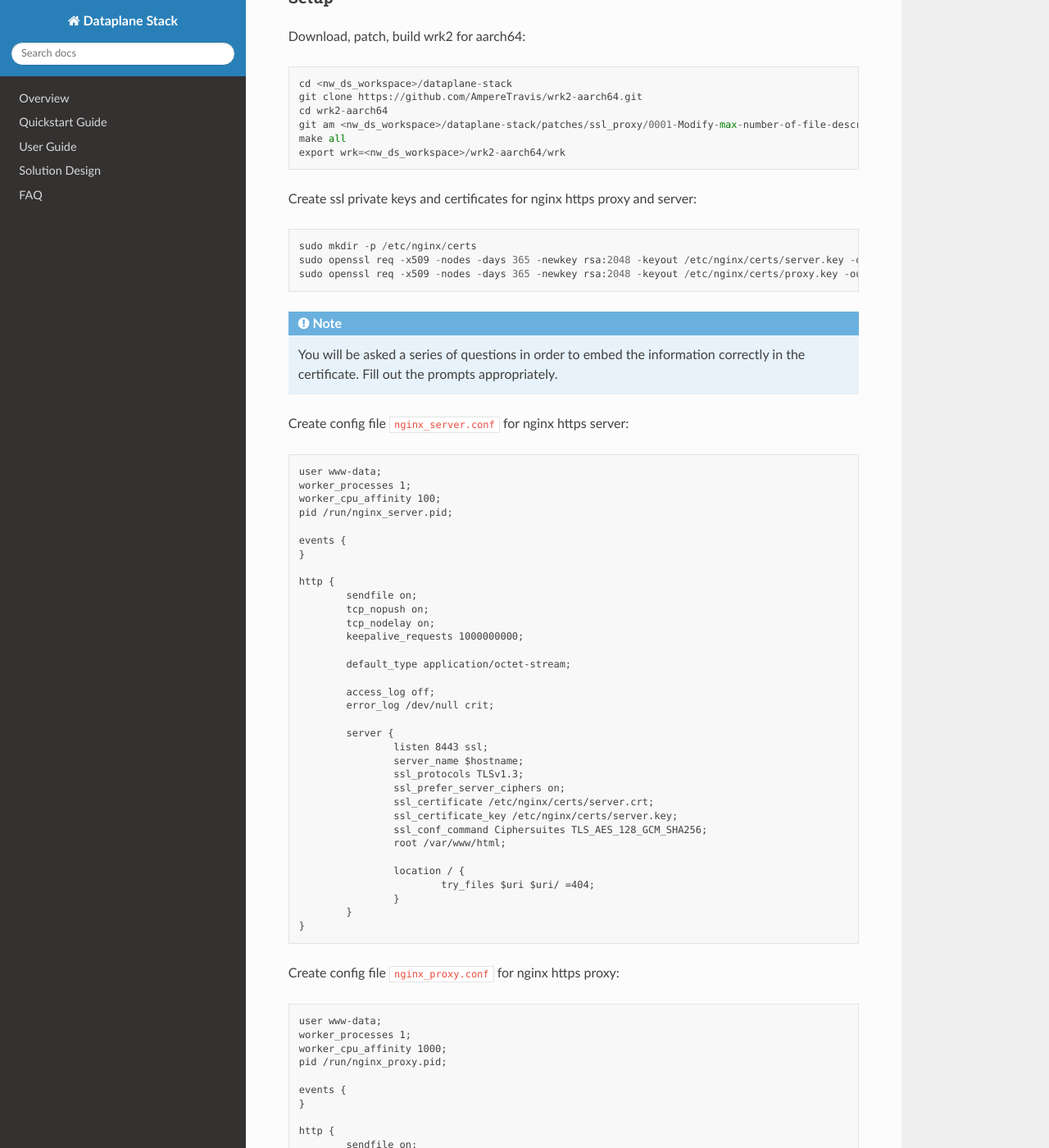
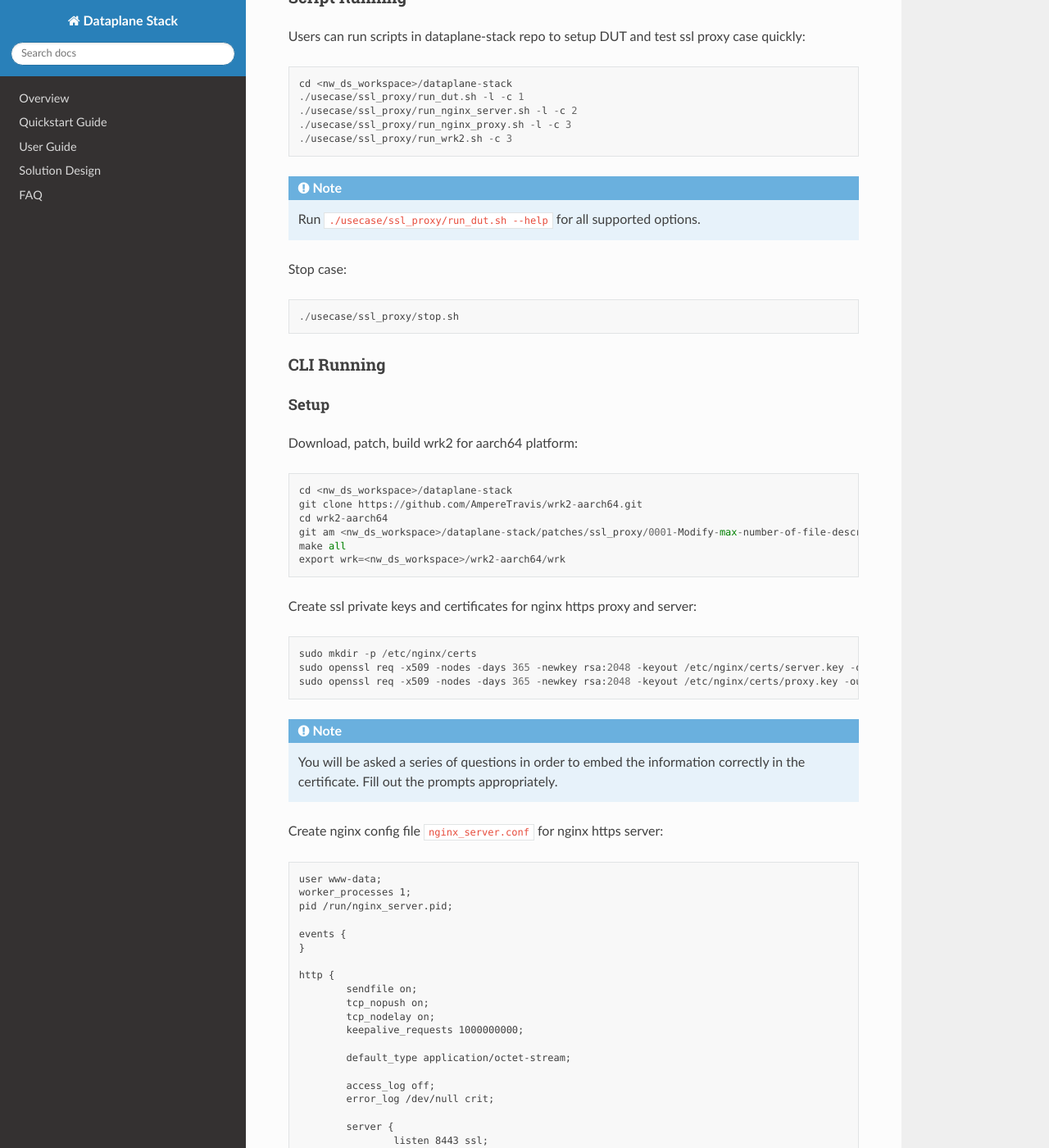
Before and after one commit to Yefeng-Lin/dataplane-stack_doc, a Sphinx documentation site: the page built from doc/user_guide/ssl_proxy.rst, in a window 1280 px wide and 1400 px high, scrolled down 1808 px. Shown: the whole window at 82% size. Built offline with Sphinx 7.4.7 and the Read the Docs theme 2.0.0, drawn with Linux system fonts in a browser that asks for light colours; some of the changed text lies outside the part shown.

Commit message:
Update ssl proxy doc

```diff
--- a/doc/user_guide/ssl_proxy.rst
+++ b/doc/user_guide/ssl_proxy.rst
@@ -62,10 +62,31 @@ Loopback Connection
    :align: center
    :width: 800
 
+Script Running
+==============
+
+Users can run scripts in dataplane-stack repo to setup DUT and test ssl proxy case quickly::
+
+        cd <nw_ds_workspace>/dataplane-stack
+        ./usecase/ssl_proxy/run_dut.sh -l -c 1
+        ./usecase/ssl_proxy/run_nginx_server.sh -l -c 2
+        ./usecase/ssl_proxy/run_nginx_proxy.sh -l -c 3
+        ./usecase/ssl_proxy/run_wrk2.sh -c 3
+
+.. note::
+        Run ``./usecase/ssl_proxy/run_dut.sh --help`` for all supported options.
+
+Stop case::
+
+        ./usecase/ssl_proxy/stop.sh
+
+CLI Running
+===========
+
 Setup
 ~~~~~
 
-Download, patch, build wrk2 for aarch64::
+Download, patch, build wrk2 for aarch64 platform::
 
         cd <nw_ds_workspace>/dataplane-stack
         git clone https://github.com/AmpereTravis/wrk2-aarch64.git
@@ -85,11 +106,10 @@ Create ssl private keys and certificates for nginx https proxy and server::
         You will be asked a series of questions in order to embed the information
         correctly in the certificate. Fill out the prompts appropriately.
 
-Create config file ``nginx_server.conf`` for nginx https server::
+Create nginx config file ``nginx_server.conf`` for nginx https server::
 
         user www-data;
         worker_processes 1;
-        worker_cpu_affinity 100;
         pid /run/nginx_server.pid;
 
         events {
@@ -122,11 +142,10 @@ Create config file ``nginx_server.conf`` for nginx https server::
                 }
         }
 
-Create config file ``nginx_proxy.conf`` for nginx https proxy::
+Create nginx config file ``nginx_proxy.conf`` for nginx https proxy::
 
         user www-data;
         worker_processes 1;
-        worker_cpu_affinity 1000;
         pid /run/nginx_proxy.pid;
 
         events {
@@ -225,43 +244,43 @@ Create VCL configuration files for wrk2 and nginx.
 - For nginx https server ``vcl_nginx_server.conf``::
 
         vcl {
-                heapsize 64M
-                segment-size 4000000000
-                add-segment-size 4000000000
-                rx-fifo-size 4000000
-                tx-fifo-size 4000000
-                namespace-id server
-                namespace-secret 1234
-                app-scope-global
-                app-socket-api /var/run/vpp/app_ns_sockets/server
+          heapsize 64M
+          segment-size 4000000000
+          add-segment-size 4000000000
+          rx-fifo-size 4000000
+          tx-fifo-size 4000000
+          namespace-id server
+          namespace-secret 1234
+          app-scope-global
+          app-socket-api /var/run/vpp/app_ns_sockets/server
         }
 
 - For nginx https proxy ``vcl_nginx_proxy.conf``::
 
         vcl {
-                heapsize 64M
-                segment-size 4000000000
-                add-segment-size 4000000000
-                rx-fifo-size 4000000
-                tx-fifo-size 4000000
-                namespace-id proxy
-                namespace-secret 1234
-                app-scope-global
-                app-socket-api /var/run/vpp/app_ns_sockets/proxy
+          heapsize 64M
+          segment-size 4000000000
+          add-segment-size 4000000000
+          rx-fifo-size 4000000
+          tx-fifo-size 4000000
+          namespace-id proxy
+          namespace-secret 1234
+          app-scope-global
+          app-socket-api /var/run/vpp/app_ns_sockets/proxy
         }
 
 - For wrk2 https client ``vcl_wrk2.conf``::
 
         vcl {
-                heapsize 64M
-                segment-size 4000000000
-                add-segment-size 4000000000
-                rx-fifo-size 4000000
-                tx-fifo-size 4000000
-                namespace-id client
-                namespace-secret 1234
-                app-scope-global
-                app-socket-api /var/run/vpp/app_ns_sockets/client
+          heapsize 64M
+          segment-size 4000000000
+          add-segment-size 4000000000
+          rx-fifo-size 4000000
+          tx-fifo-size 4000000
+          namespace-id client
+          namespace-secret 1234
+          app-scope-global
+          app-socket-api /var/run/vpp/app_ns_sockets/client
         }
 
 The above configure vcl to request 4MB receive and transmit fifo sizes and access
@@ -357,24 +376,20 @@ Kill nginx::
 RDMA Ethernet Connection
 ************************
 
-This section assumes the following setup:
+This section will create this setup:
 
 .. figure:: ../images/ssl_proxy_rdma.png
         :align: center
         :width: 800
 
-As shown, the Device Under Test (DUT) should have at least one NIC connected to the client machine.
-The DUT run iperf3 in server mode and the client machine run iperf3 in client mode.
+As shown, the DUT should have one NIC interface connected to the wrk2 https client,
+and another NIC interface connected to the nginx https server.
 
-Setup
-~~~~~
+Find out which DUT interfaces are connected with https client/server.
+``sudo ethtool --identify <interface>`` will typically blink a light on the NIC to help identify the
+physical port associated with the interface.
 
-Start vpp as a daemon with config parameters and define a variable with the vpp cli listen socket::
-
-        sudo ${vpp_binary} unix {cli-listen /run/vpp/cli.sock} cpu {main-core 1 workers 0} tcp {cc-algo cubic} session {enable use-app-socket-api}
-        export sockfile=/run/vpp/cli.sock
-
-Get interface name from lshw command::
+Get interface names ``enP1p1s0f0`` and ``enP1p1s0f1`` from ``lshw`` command::
 
         sudo lshw -c net -businfo
         Bus info          Device      Class      Description
@@ -383,22 +398,78 @@ Get interface name from lshw command::
         pci@0001:01:00.0  enP1p1s0f0  network    MT27800 Family [ConnectX-5]
         pci@0001:01:00.1  enP1p1s0f1  network    MT27800 Family [ConnectX-5]
 
-Select appropriate interface to create rdma interface and set ip address::
+Script Running
+==============
+
+On DUT run scripts in dataplane-stack repo to setup DUT and run nginx https proxy
+over VPP's host stack::
+
+        cd <nw_ds_workspace>/dataplane-stack
+        ./usecase/ssl_proxy/run_dut.sh -p enP1p1s0f0,enP1p1s0f1 -c 1,2
+        ./usecase/ssl_proxy/run_nginx_proxy.sh -p -c 3
+
+On https server machine run script in dataplane-stack repo to start nginx https server::
+
+        cd <nw_ds_workspace>/dataplane-stack
+        ./usecase/ssl_proxy/run_nginx_server.sh -p
+
+On https client machine download, build, and run wrk2 to test ssl proxy::
+
+        x86: git clone https://github.com/giltene/wrk2.git && cd wrk2
+        OR
+        aarch64: git clone https://github.com/AmpereTravis/wrk2-aarch64.git && cd wrk2-aarch64
+        make all
+        sudo taskset -c 1 ./wrk --rate 100000000 -t 1 -c 10 -d 60s https://172.16.1.1:8089/1kb"
+
+Stop case::
+
+        ./usecase/ssl_proxy/stop.sh
+
+CLI Running
+===========
+
+DUT Setup
+~~~~~~~~~
+
+Start vpp as a daemon with config parameters and declare a variable with the vpp cli socket::
+
+        sudo ${vpp_binary} unix {cli-listen /run/vpp/cli.sock} cpu {main-core 1 workers 0} tcp {cc-algo cubic} session {enable use-app-socket-api}
+        export sockfile="/run/vpp/cli.sock"
+
+Create rdma ethernet interfaces and set ip addresses::
 
         sudo ${vppctl_binary} -s ${sockfile} create interface rdma host-if enP1p1s0f0 name eth0
         sudo ${vppctl_binary} -s ${sockfile} set interface ip address eth0 1.1.1.2/30
         sudo ${vppctl_binary} -s ${sockfile} set interface state eth0 up
+        sudo ${vppctl_binary} -s ${sockfile} create interface rdma host-if enP1p1s0f1 name eth1
+        sudo ${vppctl_binary} -s ${sockfile} set interface ip address eth1 1.1.2.1/30
+        sudo ${vppctl_binary} -s ${sockfile} set interface state eth1 up
 
-Create a VCL configuration file for iperf3 server instance ``vcl_iperf3_server.conf``::
+Create a VCL configuration file for nginx https proxy ``vcl_nginx_proxy_pn.conf``::
 
         vcl {
-             rx-fifo-size 4000000
-             tx-fifo-size 4000000
-             app-scope-global
-             app-socket-api /var/run/vpp/app_ns_sockets/default
-           }
+          heapsize 64M
+          segment-size 4000000000
+          add-segment-size 4000000000
+          rx-fifo-size 4000000
+          tx-fifo-size 4000000
+          app-socket-api /var/run/vpp/app_ns_sockets/default
+        }
 
-The above configure vcl to request 4MB receive and transmit fifo sizes and access to global session scope.
+The above configures vcl to request 4MB receive and transmit fifo sizes and it
+provides the path to vpp's session layer socket api.
+
+Create ssl private key and certificate for nginx https proxy::
+
+        sudo mkdir -p /etc/nginx/certs
+        sudo openssl req -x509 -nodes -days 365 -newkey rsa:2048 -keyout /etc/nginx/certs/proxy.key -out /etc/nginx/certs/proxy.crt
+
+Create nginx config file ``nginx_proxy.conf`` for nginx https proxy. It is same
+as the ``nginx_proxy.conf`` in loopback connection section.
+
+Start nginx https proxy over VPP's host stack::
+
+        sudo taskset -c 2 sh -c "LD_PRELOAD=${LDP_PATH} VCL_CONFIG=/path/to/vcl_nginx_proxy_pn.conf nginx -c /path/to/nginx_proxy.conf"
 
 Test
 ~~~~
```
